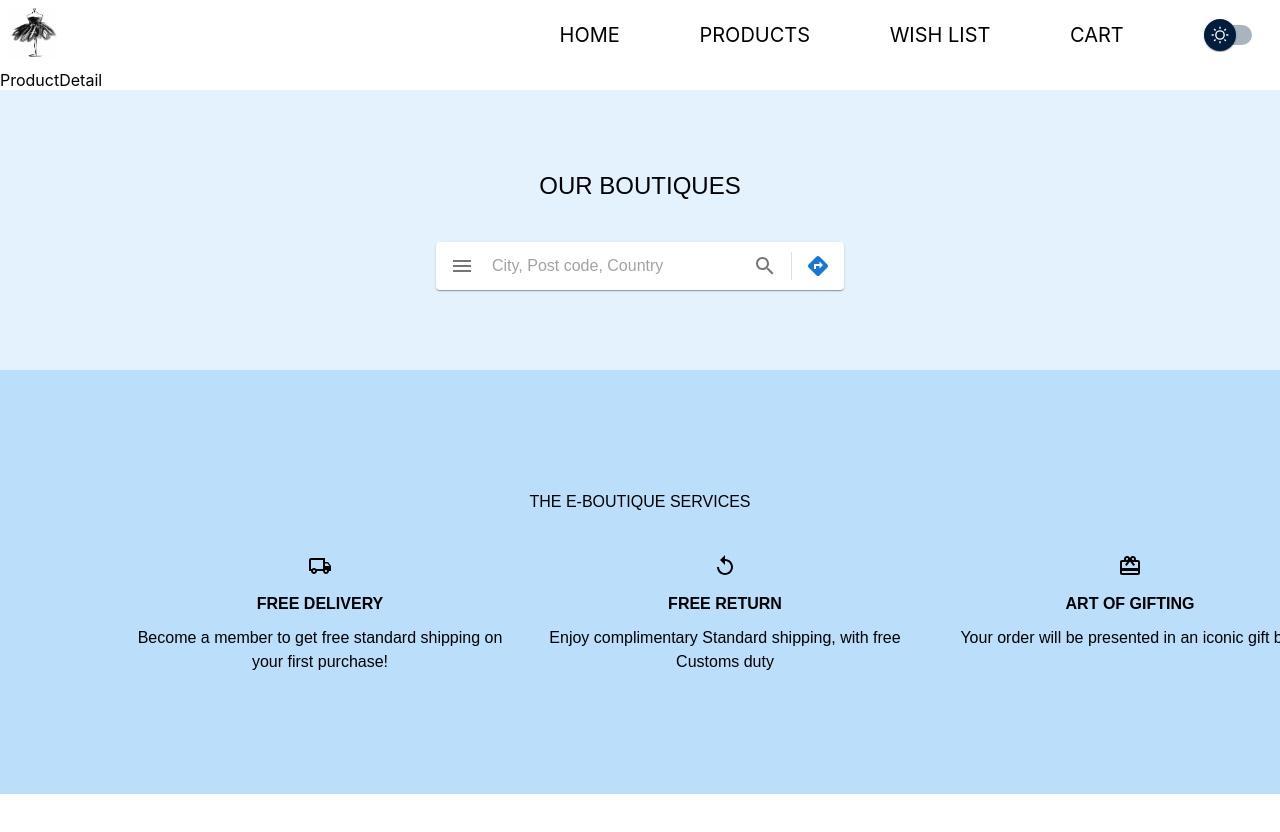
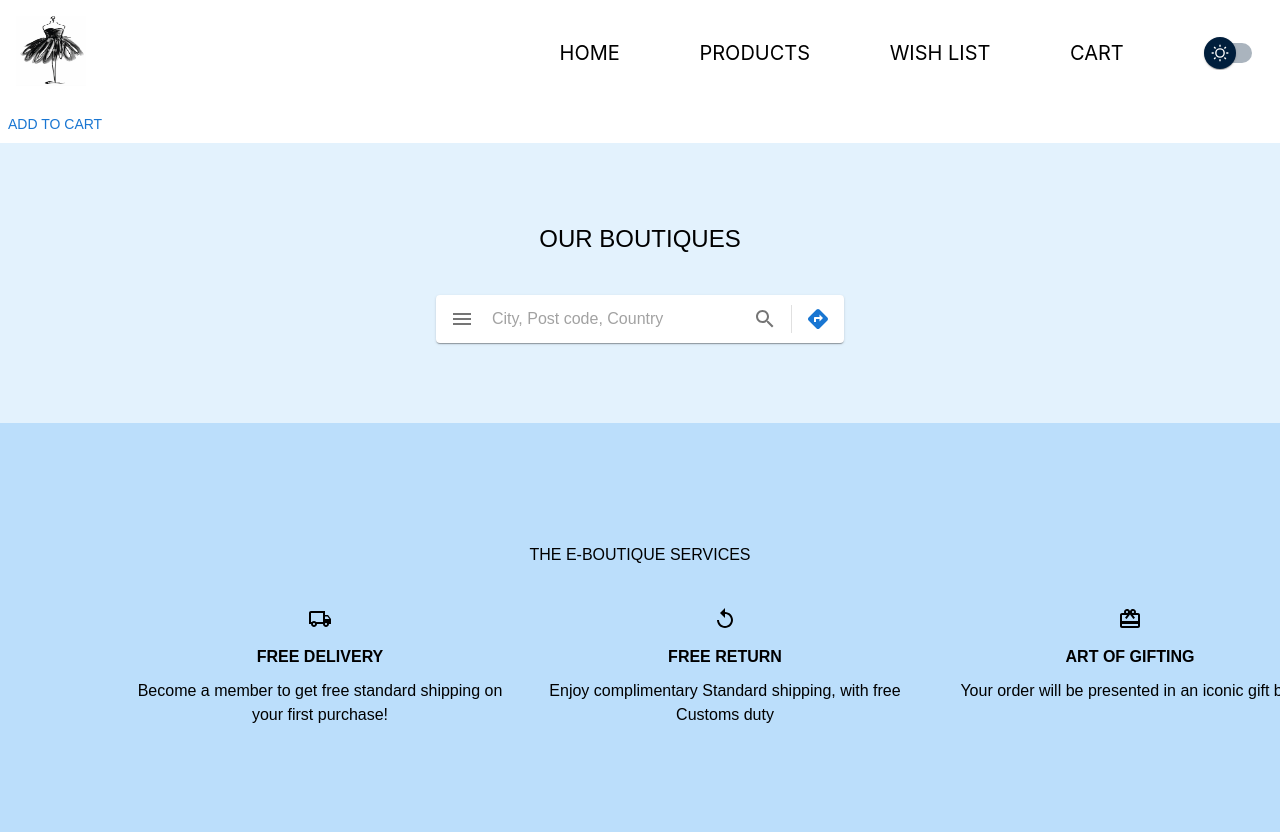
Before and after one commit to Andreaa-Dev/front-end, a React (Create React App) app: page /products/1 in a window 1280 px wide. Shown: the top 832 px of the page. Before the commit the page ends 800 px from the top, so only its background shows below. Built offline with nearby package versions, Linux system fonts and the light colour scheme; no server answers.

Commit message:
doing product detail

```diff
--- a/src/App.tsx
+++ b/src/App.tsx
@@ -1,4 +1,5 @@
 import React from "react";
+import { Box } from "@mui/material";
 import { Routes, Route } from "react-router-dom";
 
 import "./App.css";
@@ -9,7 +10,6 @@ import NavBar from "./components/navbar/NavBar";
 import Footer from "./components/footer/Footer";
 import ProductPage from "./pages/ProductPage";
 import ProductDetail from "./components/productDetail/ProductDetail";
-import { Box } from "@mui/material";
 
 function App() {
   return (
--- a/src/components/cart/CartItem.tsx
+++ b/src/components/cart/CartItem.tsx
@@ -17,6 +17,7 @@ export default function CartItem({ item }: { item: ProductCart }) {
   function increaseQuantityHandler() {
     dispatch(cartActions.increaseQuantity(item));
   }
+
   function decreaseQuantityHandler() {
     if (item.quantity === 1) return;
     dispatch(cartActions.decreaseQuantity(item));
--- a/src/components/cart/CartList.tsx
+++ b/src/components/cart/CartList.tsx
@@ -32,6 +32,7 @@ export default function CartList() {
   const total = cartList.reduce((accumulator, currentValue) => {
     return accumulator + currentValue.price * currentValue.quantity;
   }, 0);
+
   if (cartList.length === 0)
     return (
       <Box
--- a/src/components/navbar/Logo.tsx
+++ b/src/components/navbar/Logo.tsx
@@ -5,8 +5,8 @@ import logo from "../../misc/logo.jpeg";
 
 export default function Logo() {
   return (
-    <Box sx={{ margin: 1 }}>
-      <img src={logo} alt="logo" height="50px" width="50px" />
+    <Box sx={{ margin: 2 }}>
+      <img src={logo} alt="logo" height="70px" width="70px" />
     </Box>
   );
 }
--- a/src/components/navbar/SubNav.tsx
+++ b/src/components/navbar/SubNav.tsx
@@ -34,7 +34,6 @@ export default function SubNav() {
       <Link to="" className="link">
         Home
       </Link>
-
       <Link to="/products" className="link">
         Products
       </Link>
--- a/src/components/productDetail/ProductDetail.tsx
+++ b/src/components/productDetail/ProductDetail.tsx
@@ -1,4 +1,5 @@
 import React, { useEffect } from "react";
+import { Box, Typography, Button } from "@mui/material";
 import { useParams } from "react-router-dom";
 import { useDispatch, useSelector } from "react-redux";
 
@@ -19,10 +20,15 @@ export default function ProductDetail() {
   }, [dispatch, productId]);
   console.log(productDetail, "p");
   return (
-    <div>
-      ProductDetail
-      <div> {productDetail?.title}</div>
-      <div> {productDetail?.category}</div>
-    </div>
+    <Box sx={{ display: "flex", flexDirection: "row" }}>
+      <Box>
+        <img src={productDetail?.image} alt={productDetail?.title} />
+      </Box>
+      <Box>
+        <Typography> {productDetail?.title}</Typography>
+        <Typography> {productDetail?.category}</Typography>
+        <Button>Add to cart</Button>
+      </Box>
+    </Box>
   );
 }
--- a/src/components/search/SearchForm.tsx
+++ b/src/components/search/SearchForm.tsx
@@ -22,8 +22,9 @@ export default function SearchForm() {
     <Box sx={{ display: "flex", justifyContent: "center" }}>
       <TextField
         id="standard-basic"
-        label="Standard"
+        label="Search"
         variant="standard"
+        helperText="Please search by product name"
         onChange={onChangeHandler}
         sx={{ width: 350 }}
       />
--- a/src/pages/FavoritePage.tsx
+++ b/src/pages/FavoritePage.tsx
@@ -2,9 +2,5 @@ import React from "react";
 import WishList from "../components/wishList/WishList";
 
 export default function FavoritePage() {
-  return (
-    <div>
-      <WishList />
-    </div>
-  );
+  return <WishList />;
 }
```
